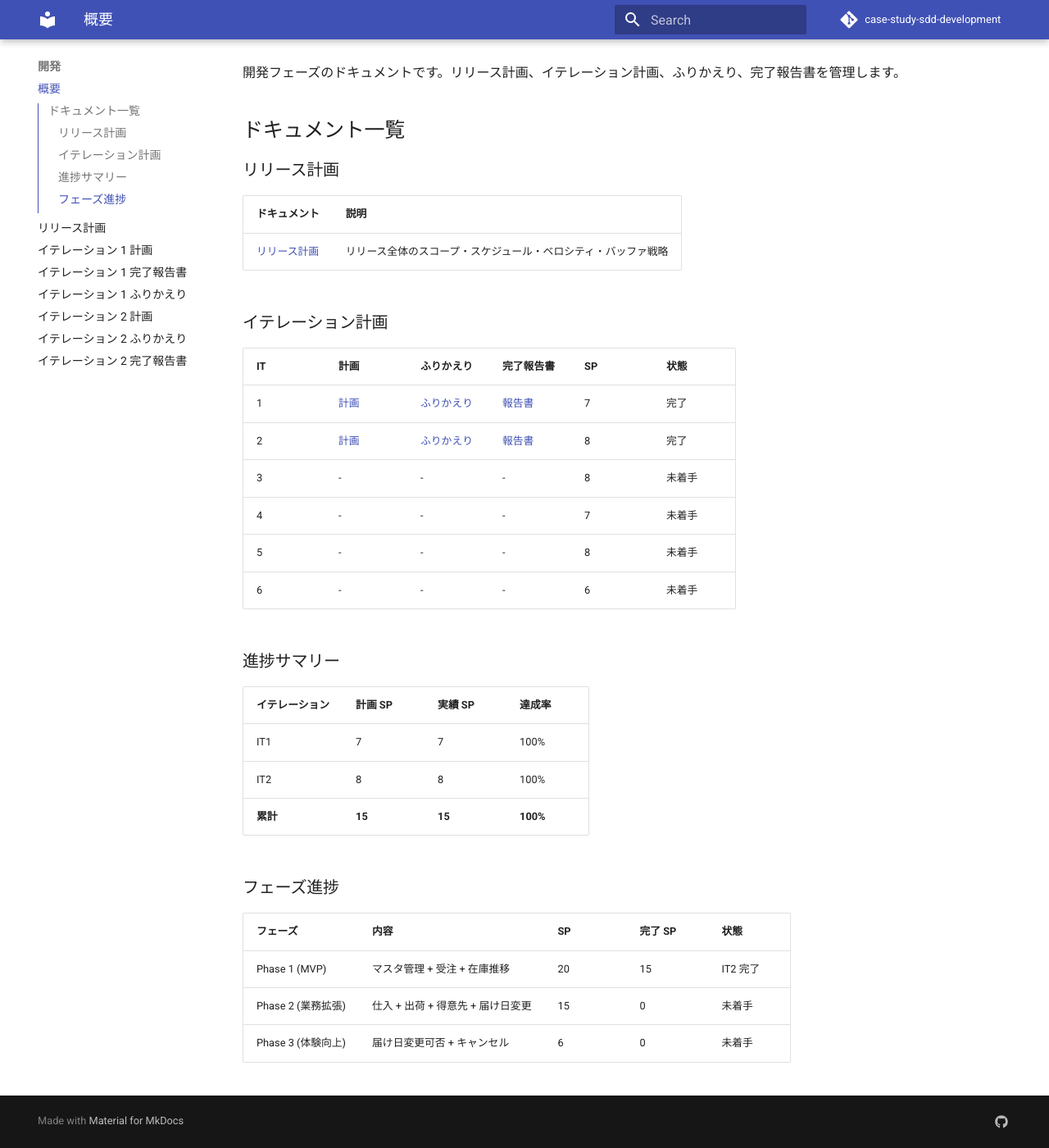
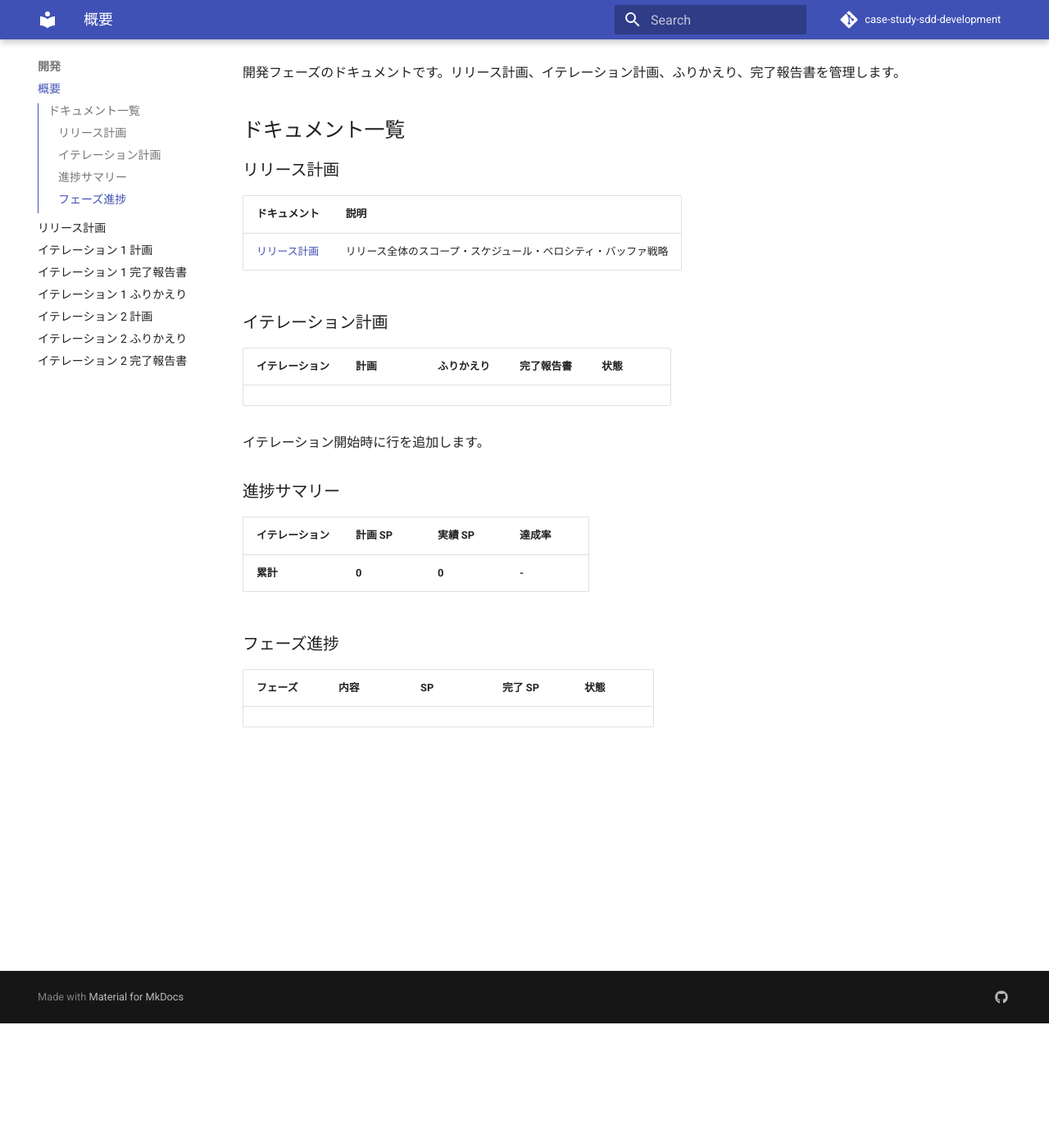
Before and after one commit to k2works/case-study-sdd-development, an MkDocs documentation site: the page built from docs/development/index.md, in a window 1280 px wide and 1400 px high, scrolled down 152 px. Shown: the whole window at 82% size. Built offline with MkDocs 1.6.1 and Material for MkDocs 9.7.7, drawn with Linux system fonts in a browser that asks for light colours; comment, search, counter and statistics services are not loaded.

```diff
--- a/docs/development/index.md
+++ b/docs/development/index.md
@@ -12,27 +12,18 @@
 
 ### イテレーション計画
 
-| IT | 計画 | ふりかえり | 完了報告書 | SP | 状態 |
-|----|------|-----------|-----------|-----|------|
-| 1 | [計画](iteration_plan-1.md) | [ふりかえり](retrospective-1.md) | [報告書](iteration_report-1.md) | 7 | 完了 |
-| 2 | [計画](iteration_plan-2.md) | [ふりかえり](retrospective-2.md) | [報告書](iteration_report-2.md) | 8 | 完了 |
-| 3 | - | - | - | 8 | 未着手 |
-| 4 | - | - | - | 7 | 未着手 |
-| 5 | - | - | - | 8 | 未着手 |
-| 6 | - | - | - | 6 | 未着手 |
+| イテレーション | 計画 | ふりかえり | 完了報告書 | 状態 |
+|---------------|------|-----------|-----------|------|
+
+イテレーション開始時に行を追加します。
 
 ### 進捗サマリー
 
 | イテレーション | 計画 SP | 実績 SP | 達成率 |
 |---------------|---------|---------|--------|
-| IT1 | 7 | 7 | 100% |
-| IT2 | 8 | 8 | 100% |
-| **累計** | **15** | **15** | **100%** |
+| **累計** | **0** | **0** | **-** |
 
 ### フェーズ進捗
 
 | フェーズ | 内容 | SP | 完了 SP | 状態 |
 |---------|------|-----|---------|------|
-| Phase 1 (MVP) | マスタ管理 + 受注 + 在庫推移 | 20 | 15 | IT2 完了 |
-| Phase 2 (業務拡張) | 仕入 + 出荷 + 得意先 + 届け日変更 | 15 | 0 | 未着手 |
-| Phase 3 (体験向上) | 届け日変更可否 + キャンセル | 6 | 0 | 未着手 |
```
Also changed, not shown: docs/reference/index.md (+0 -1 lines), docs/template/index.md (+0 -4 lines).
